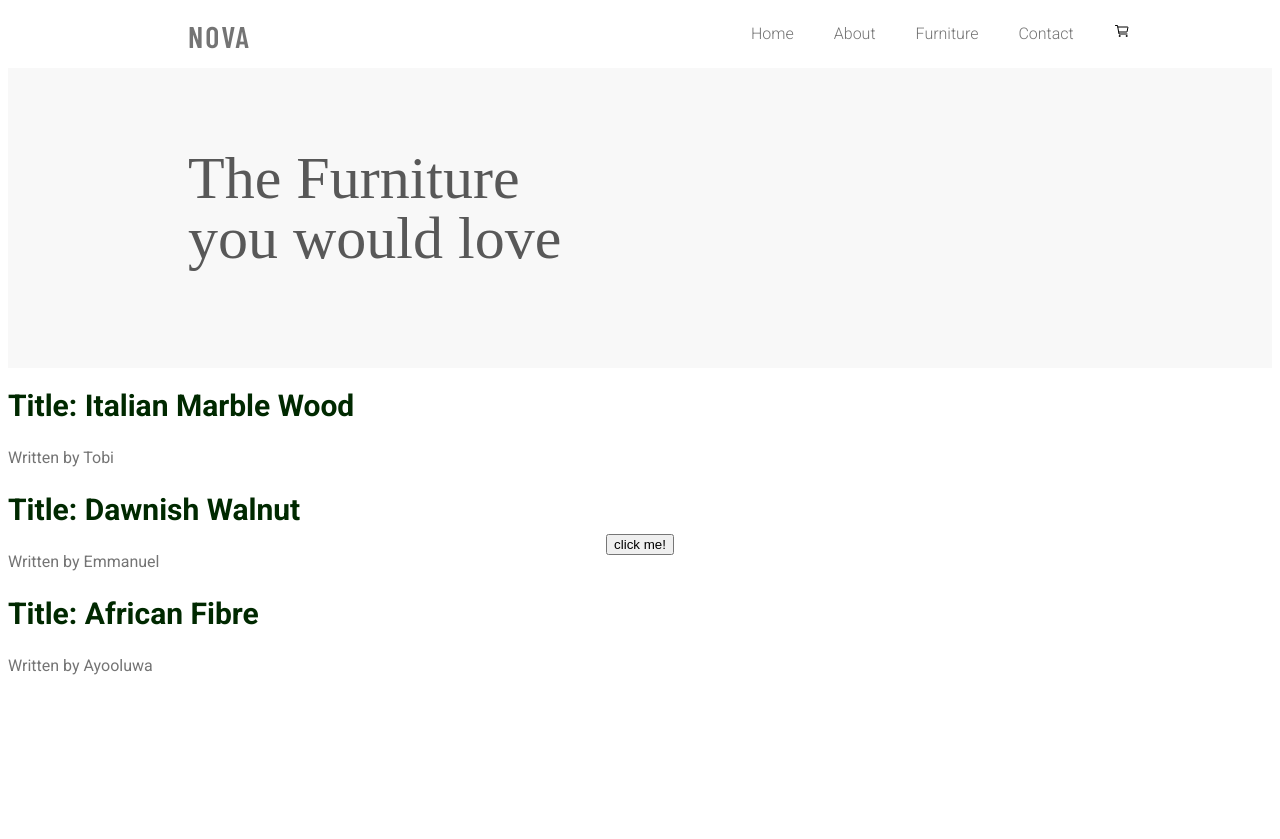
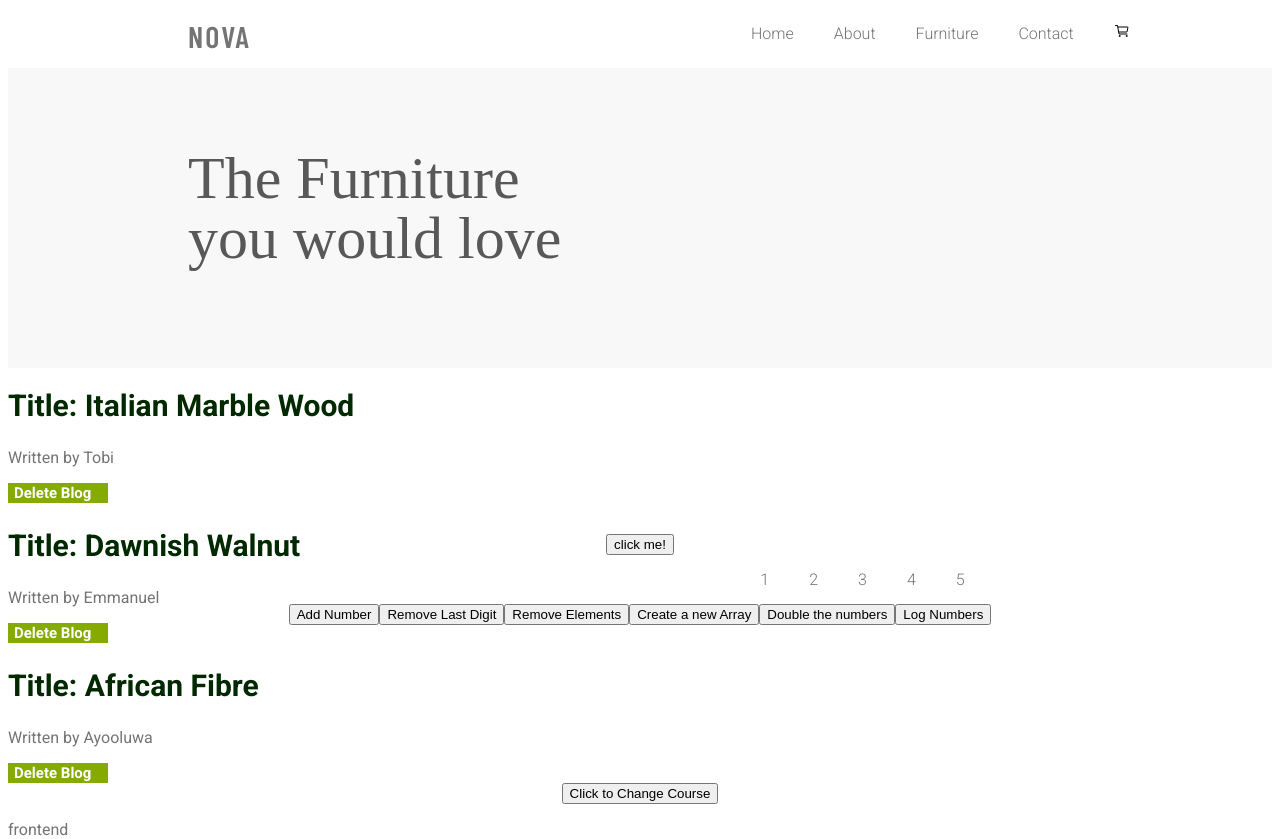
Before and after one commit to Showcode24/Auto_Button, a React (Create React App) app: page / in a window 1280 px wide. Before the commit the page ends 800 px from the top, so only its background shows below. Built offline with nearby package versions, Linux system fonts and the light colour scheme; a web font is replaced by a local one.

Commit message:
New Feature

```diff
--- a/src/App.js
+++ b/src/App.js
@@ -3,12 +3,14 @@ import './App.css';
 import Toogle from './Toogle';
 import Navbar from './Navbar';
 import Bod from './Bod';
+import Meth from './Meth';
 function App() {
   return (
     <div className="App">
        <Navbar/>
       <Bod/>
    <Toogle/>
+  <Meth/>
       </div>
   );
 }
--- a/src/Bod.js
+++ b/src/Bod.js
@@ -1,22 +1,35 @@
-import { useState } from "react";
+import { useEffect, useState } from "react";
+import ContentList from "./contentList";
 const Bod = () => {
-    const[contents, setContents] = useState (
+    const [contents, setContents] = useState(
         [
-            {id: 1, author: "Tobi", title: "Italian Marble Wood", body:"Lore Ipsum...."},
-            {id: 2, author: "Emmanuel", title: "Dawnish Walnut", body:"Lore Ipsum...."},
-            {id: 3, author: "Ayooluwa", title: "African Fibre", body:"Lore Ipsum...."}
+            { id: 1, author: "Tobi", title: "Italian Marble Wood", body: "Lore Ipsum...." },
+            { id: 2, author: "Emmanuel", title: "Dawnish Walnut", body: "Lore Ipsum...." },
+            { id: 3, author: "Ayooluwa", title: "African Fibre", body: "Lore Ipsum...." }
         ]
     );
+
+    const [course, setCourse] = useState('frontend')
+
+    useEffect(()=>{
+        console.log('useEffect ran')
+    }, [course])
+
+
+    const handleDelete = (id) => {
+        console.log('The id of the clickedd blog is', id)
+
+        const filteredcontents = contents.filter((contents, index) => contents.id !==id)
+        setContents(filteredcontents)
+    }
     return (
         <div className="Bod">
             <h1>The Furniture <br></br>you would love</h1>
-            {contents.map((contents, index)=>(
-                <div className="board" key={contents.id}>
-                    <h2>Title: {contents.title}</h2>
-                    <p>Written by {contents.author}</p>
-                </div>
-            ))}
+           <ContentList contents = {contents} handleDelete = {handleDelete} />
+           <button onClick={()=> setCourse ('backend')}>Click to Change Course</button>
+
+           <p>{ course }</p>
         </div>
-     );
-            }
+    );
+}
 export default Bod;
--- /dev/null
+++ b/src/Meth.js
@@ -0,0 +1,62 @@
+import React, { useState } from 'react';
+
+const Meth = () => {
+  // State hook to manage an array of numbers
+  const [numbers, setNumbers] = useState([1, 2, 3, 4, 5]);
+
+  // Adding a new number to the array using the push method
+  const addNumber = () => {
+    const newNumber = Math.floor(Math.random() * 10) + 1;
+    numbers.push(newNumber);
+    setNumbers([...numbers]); // Triggering a state update to reflect the change
+  };
+
+  // This function pops the last number from the array
+  const removeLastNumber = () => {
+    numbers.pop();
+    setNumbers([...numbers]);
+  };
+
+  // Using the splice method to remove or replace elements in the array
+  const removeElements = () => {
+    numbers.splice(1, 2); // This removes two elements starting from index 1
+    setNumbers([...numbers]);
+  };
+
+  // Create a new array using slice()
+  const createNewArray = () => {
+    const newArray = numbers.slice(0, 3); // Creating a new array with the first three elements
+    console.log('New Array:', newArray);
+  };
+
+  // Use map() to double each number
+  const doubleNumbers = () => {
+    const doubledArray = numbers.map((number) => number * 2);
+    console.log('Doubled Array:', doubledArray);
+  };
+
+  // Use forEach() to log each number
+  const logNumbers = () => {
+    numbers.forEach((number) => {
+      console.log('Number:', number);
+    });
+  };
+
+  return (
+    <div>
+      <ul>
+        {numbers.map((number, index) => (
+          <li key={index}>{number}</li>
+        ))}
+      </ul>
+      <button onClick={addNumber}>Add Number</button>
+      <button onClick={removeLastNumber}>Remove Last Digit</button>
+      <button onClick={removeElements}>Remove Elements</button>
+      <button onClick={createNewArray}>Create a new Array</button>
+      <button onClick={doubleNumbers}>Double the numbers</button>
+      <button onClick={logNumbers}>Log Numbers</button>
+    </div>
+  );
+};
+
+export default Meth;
--- /dev/null
+++ b/src/Technical.js
@@ -0,0 +1,5 @@
+const Technical = () => {
+    return (  );
+}
+
+export default Technical;
--- /dev/null
+++ b/src/contentList.js
@@ -0,0 +1,16 @@
+const ContentList = ({contents, handleDelete}) => {
+    return (
+        <>
+        {contents.map((contents, index) => (
+            <div className="board" key={contents.id}>
+                <h2>Title: {contents.title}</h2>
+                <p>Written by {contents.author}</p>
+                <button onClick={()=>{handleDelete(contents.id)}} className="button">Delete Blog</button>
+            </div>
+        ))}
+        </>
+
+     );
+}
+
+export default ContentList;
--- a/src/index.css
+++ b/src/index.css
@@ -77,9 +77,25 @@ li{
   font-weight: 400;
   color: rgb(116, 116, 116);
   text-align: left;
-
 }
 
+.button {
+  display: flex;
+  text-align: left;
+  background-color: rgb(133, 170, 0);
+  width: 100px;
+  font-family: 'Roboto', sans-serif;
+  font-size: 15px;
+  font-weight: 700;
+  color:white;
+  padding: 10px, 20px;
+  border: none;
+}
+
+.button:hover{
+  background-color: gray;
+  color: white;
+}
 
 
 
```
